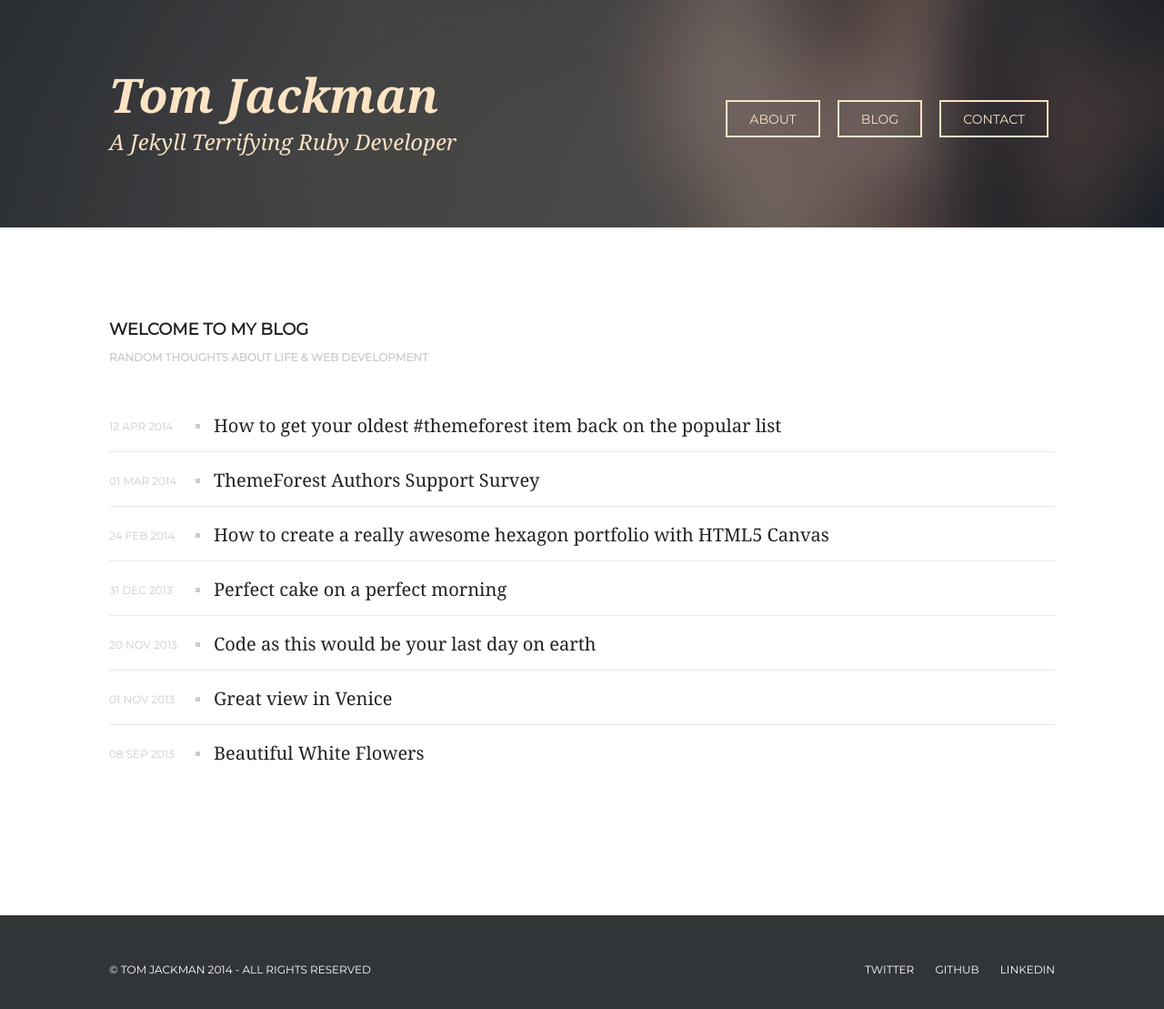
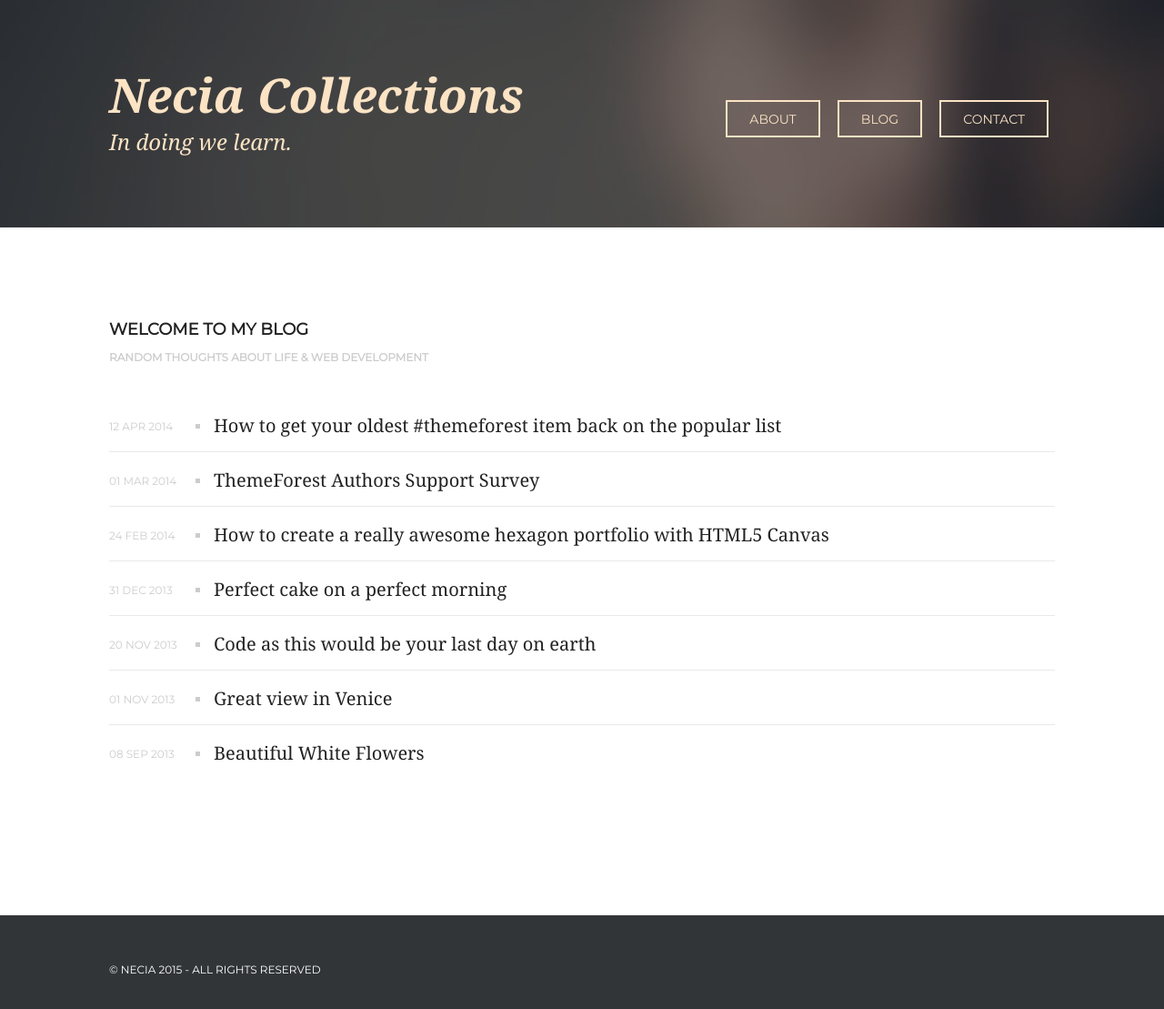
Before and after one commit to Necia/necia.github.io, a Jekyll site: the page built from blog/index.html, in a window 1280 px wide. Shown: the top 1109 px of the page at 91% size. Built offline with Jekyll 4.4.1, drawn with Linux system fonts in a browser that asks for light colours; some web fonts are replaced.

Commit message:
mailto/social

```diff
--- a/_includes/footer.html
+++ b/_includes/footer.html
@@ -6,13 +6,14 @@
 
         <div class="wrapper">
 
-            <p class="copy">&copy; Tom Jackman 2014 - All Rights Reserved</p>
-
+            <p class="copy">&copy; Necia 2015 - All Rights Reserved</p>
+			<!--
             <ul class="social">
                 <li><a href="#">Twitter</a></li>
                 <li><a href="#">GitHub</a></li>
                 <li><a href="#">LinkedIn</a></li>
             </ul>
+            -->
 
         </div>
 
--- a/_includes/header.html
+++ b/_includes/header.html
@@ -6,15 +6,15 @@
 
 	        <header>
 	        	{% if page.path != 'index.html' %}<a href="/">{% endif %}
-		            <h1 id="main-title">Tom Jackman</h1>
-		            <h2 id="main-subtitle">A Jekyll Terrifying Ruby Developer</h2>
+		            <h1 id="main-title">Necia Collections</h1>
+		            <h2 id="main-subtitle">In doing we learn.</h2>
 	        	{% if page.path != 'index.html' %}</a>{% endif %}
 	        </header>
 
 	        <nav id="main-nav" role="navigation">
 				<a href="/about/" class="{% if page.url == '/about/index.html' %}selected{% endif %}">About</a>
 				<a href="/blog/" class="{% if page.url == '/blog/index.html' %}selected{% endif %}">Blog</a>
-				<a href="mailto:jackman@jekyll.com">Contact</a>
+				<a href="mailto:necia@dbn.tw">Contact</a>
 			</nav>
 
 		</div>
```
